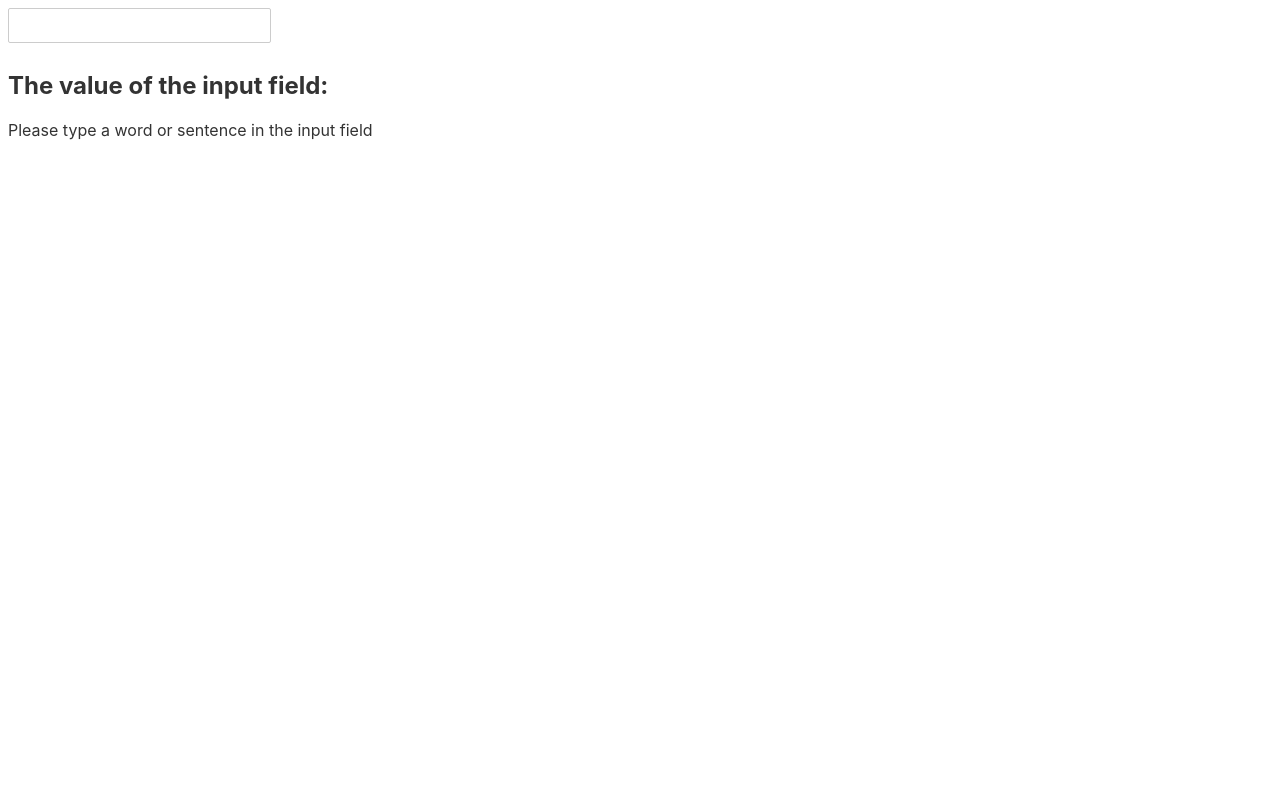
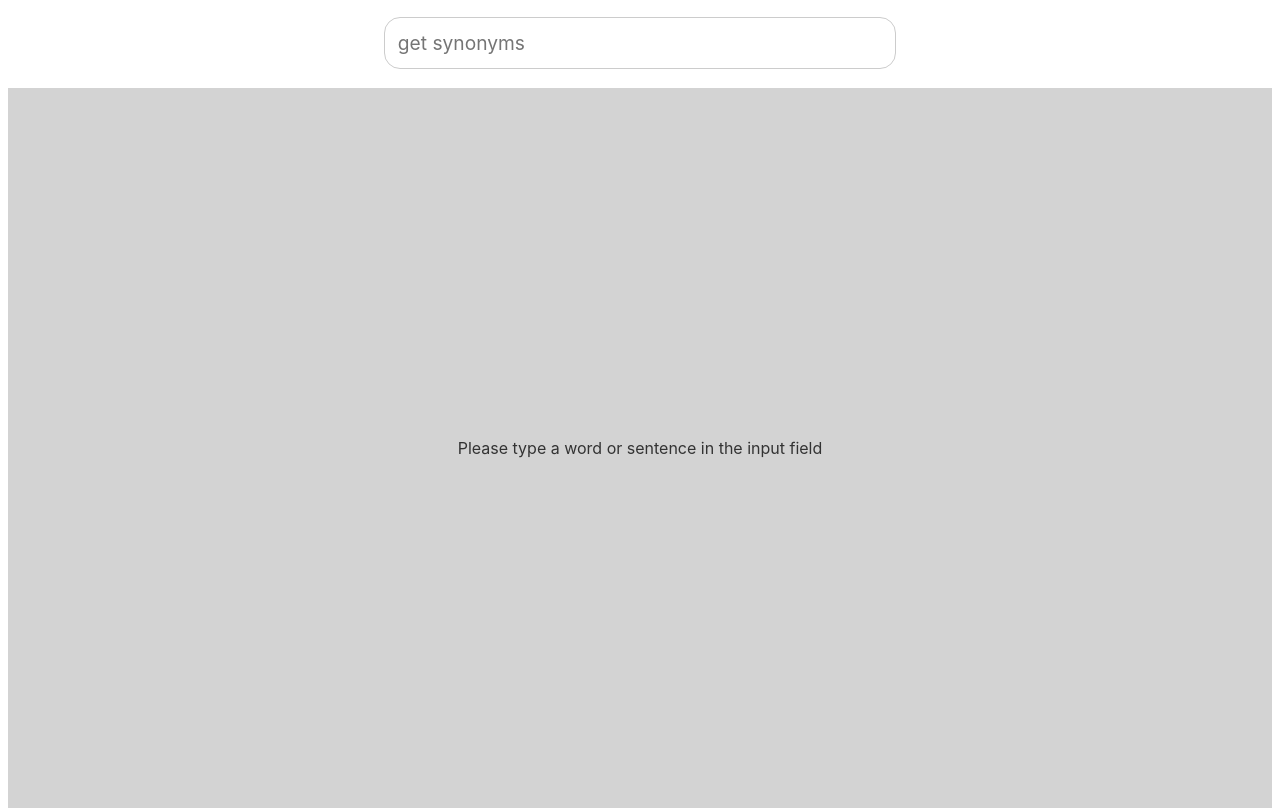
Before and after one commit to InaMulvik/Tema-8, a Svelte app in the folder svelte-datamuse/: page / in a window 1280 px wide. Built offline with nearby package versions, Linux system fonts and the light colour scheme.

Commit message:
Datamuse

```diff
--- a/svelte-datamuse/src/App.svelte
+++ b/svelte-datamuse/src/App.svelte
@@ -1,12 +1,32 @@
 <script>
 	import Datamuse from './components/Datamuse.svelte'
 	let words = ''
+	const hei = event => {
+		event.target.placeholder=""
+	}
 </script>
 
 <main>
-	<input type="text" bind:value={words}>
+	<div class="input">
+		<input type="text" placeholder="get synonyms" bind:value={words} on:click={hei}>
+	</div>
 	<Datamuse {words}/>
 </main>
 
 <style>
+	main{
+		display: grid;
+		grid-template-rows: 10vh 90vh;
+	}
+	.input{
+		display: grid;
+		place-items: center;
+	}
+	input{
+		width: 40vw;
+		font-size: 1.2rem;
+		padding: .8rem;
+		outline: none;
+		border-radius: 1rem;
+	}
 </style>
--- a/svelte-datamuse/src/components/Datamuse.svelte
+++ b/svelte-datamuse/src/components/Datamuse.svelte
@@ -3,7 +3,7 @@
     //fetch data
     export let words
     $: if(words.length > 2) {
-        fetch('https://api.datamuse.com/words?rel_rhy=' + words)
+        fetch('https://api.datamuse.com/words?ml=' + words)
         .then( res => res.json() )
             .then( json => {
                 console.log(json)
@@ -13,10 +13,27 @@
 </script>
 
 <section>
-    <h2>The value of the input field: {words}</h2>
     {#each synonyms as synonym}
-        <p>{synonym.word}</p>
+        <div>
+            <h5>{synonym.word}</h5>
+        </div>
     {:else}
-        <p>Please type a word or sentence in the input field</p>
+        <div>
+            <p>Please type a word or sentence in the input field</p>
+        </div>
     {/each}
 </section>
+
+<style>
+    section{
+        display: grid;
+        grid-template-columns: repeat(auto-fit, minmax(200px, 1fr));
+        gap: 1rem;
+    }
+    section > div{
+        background-color: lightgrey;
+        display: grid;
+        place-items: center;
+        height: 100%;
+    }
+</style>
```
